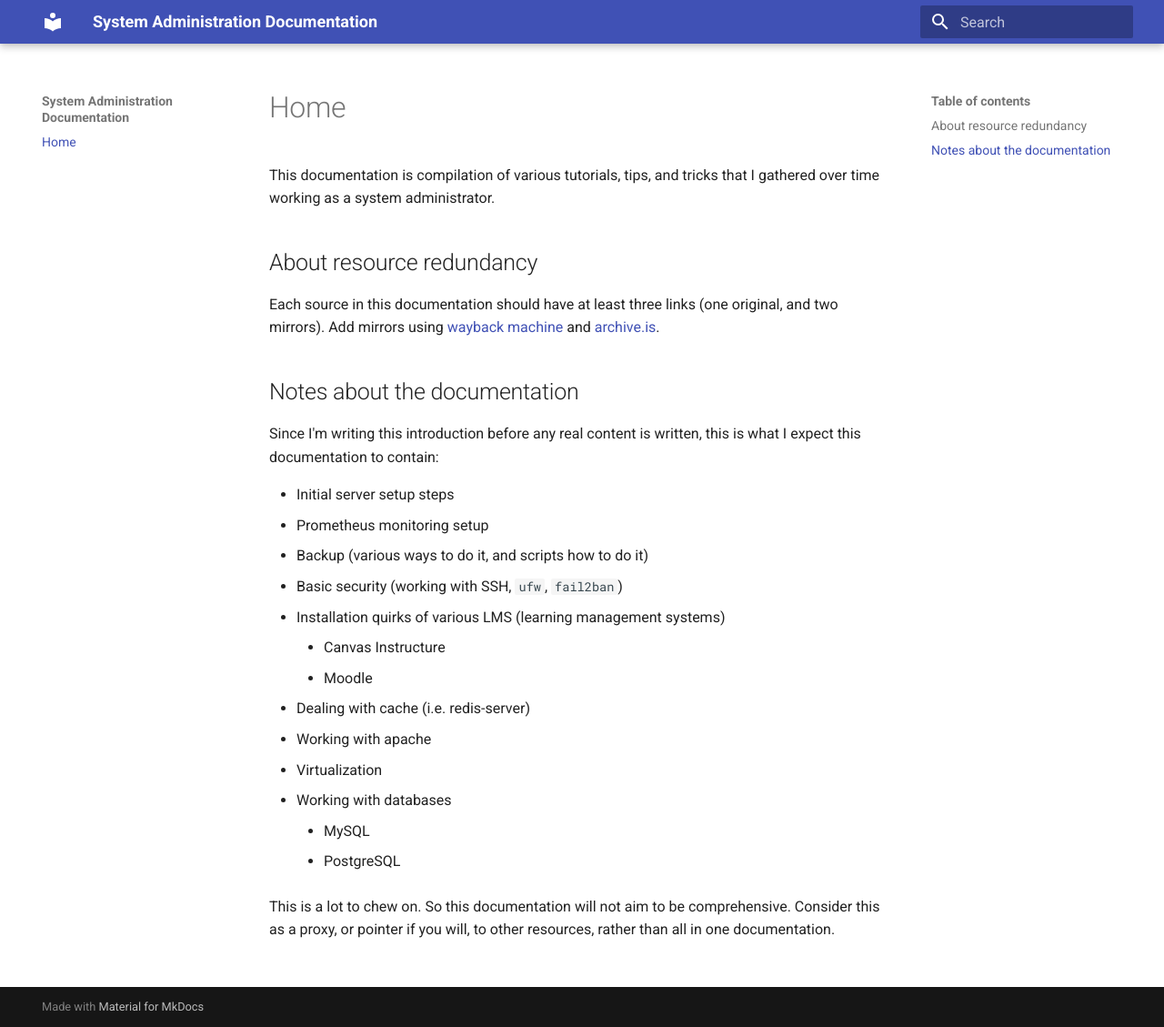
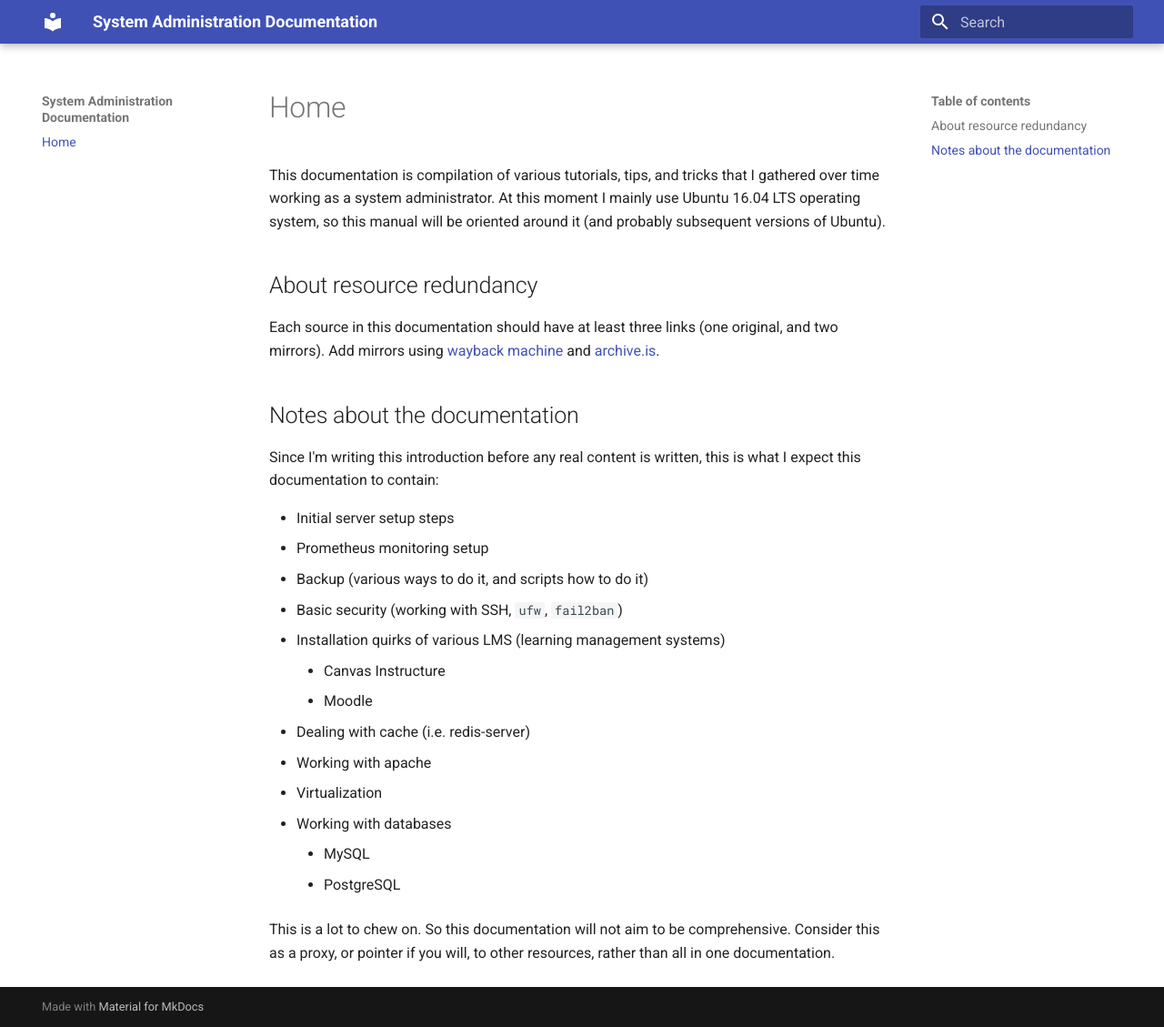
Before and after one commit to petarGitNik/sys-admin-docs, an MkDocs documentation site: the page built from docs/index.md, in a window 1280 px wide and 1129 px high. Shown: the whole window at 91% size. Built offline with MkDocs 1.6.1 and Material for MkDocs 9.7.7, drawn with Linux system fonts in a browser that asks for light colours; old or Windows-style settings are respelled for this version of MkDocs.

Commit message:
Amend home page

```diff
--- a/docs/index.md
+++ b/docs/index.md
@@ -1,6 +1,6 @@
 # Home
 
-This documentation is compilation of various tutorials, tips, and tricks that I gathered over time working as a system administrator.
+This documentation is compilation of various tutorials, tips, and tricks that I gathered over time working as a system administrator. At this moment I mainly use Ubuntu 16.04 LTS operating system, so this manual will be oriented around it (and probably subsequent versions of Ubuntu).
 
 ## About resource redundancy
 
```
